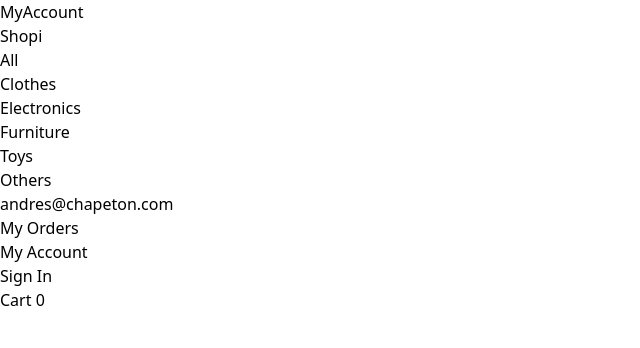
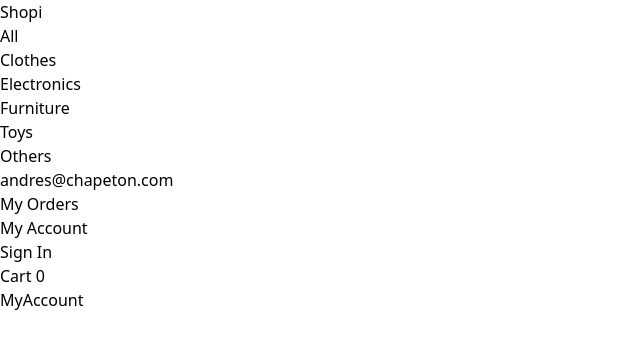
Before and after one commit to AChapeton/Platzi-Store-Ts, a React (Vite) app: page /my-account in a window 1280 px wide. Shown: the top 348 px of the page, without its empty margins (0-640 px from the left). Built offline with nearby package versions, Linux system fonts and the light colour scheme.

Commit message:
Layout component. Works as a global wrapper

```diff
--- /dev/null
+++ b/src/Components/Layout/index.tsx
@@ -0,0 +1,13 @@
+interface LayoutProps {
+  children: JSX.Element
+}
+
+function Layout({children}: LayoutProps) {
+  return (
+    <div className='flex flex-col items-center mt-20'>
+      {children}
+    </div>
+  )
+}
+
+export {Layout}
--- a/src/Components/Navbar/index.tsx
+++ b/src/Components/Navbar/index.tsx
@@ -2,10 +2,10 @@
 
 function Navbar() {
 
-  const activeStyle = 'underline underline-offset-4'
+  const activeStyle = "underline underline-offset-4"
 
   return (
-    <nav className='flex justify-between items-center fixed z-10 w-full py-5 px-8 text-sm font-light'>
+    <nav className='flex justify-between items-center fixed z-10 top-0 w-full py-5 px-8 text-sm font-light'>
       <ul className='flex items-center gap-3'>
         <li className='font-semibold text-lg'>
           <NavLink to='/'>
--- a/src/Pages/App/index.tsx
+++ b/src/Pages/App/index.tsx
@@ -5,11 +5,14 @@
 import { MyOrders } from "../MyOrders"
 import {SignIn} from '../SignIn'
 import { NotFound } from "../NotFound"
-import {Navbar} from '../../Components/Navbar'
+import { Navbar } from '../../Components/Navbar'
+import { Layout } from '../../Components/Layout'
 
 function App() {
   return (
     <BrowserRouter>
+      <Navbar/>
+      <Layout>
       <Routes>
         <Route path="/" element={<Home/>}/>
         <Route path="/my-account" element={<MyAccount/>}/>
@@ -18,7 +21,7 @@
         <Route path="/sign-in" element={<SignIn/>}/>
         <Route path="/not-found" element={<NotFound/>}/>
       </Routes>
-      <Navbar/>
+      </Layout>
     </BrowserRouter>
   )
 }
--- a/src/Pages/Home/index.tsx
+++ b/src/Pages/Home/index.tsx
@@ -1,7 +1,7 @@
 function Home() {
 
   return (
-    <div className='bg-red-500'>
+    <div>
       Home
     </div>
   )
--- a/src/Pages/MyAccount/index.tsx
+++ b/src/Pages/MyAccount/index.tsx
@@ -1,7 +1,7 @@
 function MyAccount() {
 
   return (
-    <div className='bg-red-500'>
+    <div>
       MyAccount
     </div>
   )
--- a/src/Pages/MyOrder/index.tsx
+++ b/src/Pages/MyOrder/index.tsx
@@ -1,7 +1,7 @@
 function MyOrder() {
 
   return (
-    <div className='bg-red-500'>
+    <div>
       MyOrder
     </div>
   )
--- a/src/Pages/MyOrders/index.tsx
+++ b/src/Pages/MyOrders/index.tsx
@@ -1,7 +1,7 @@
 function MyOrders() {
 
   return (
-    <div className='bg-red-500'>
+    <div>
       MyOrders
     </div>
   )
--- a/src/Pages/NotFound/index.tsx
+++ b/src/Pages/NotFound/index.tsx
@@ -1,7 +1,7 @@
 function NotFound() {
 
   return (
-    <div className='bg-red-500'>
+    <div>
       NotFound
     </div>
   )
--- a/src/Pages/SignIn/index.tsx
+++ b/src/Pages/SignIn/index.tsx
@@ -1,7 +1,7 @@
 function SignIn() {
 
   return (
-    <div className='bg-red-500'>
+    <div>
       SignIn
     </div>
   )
```
